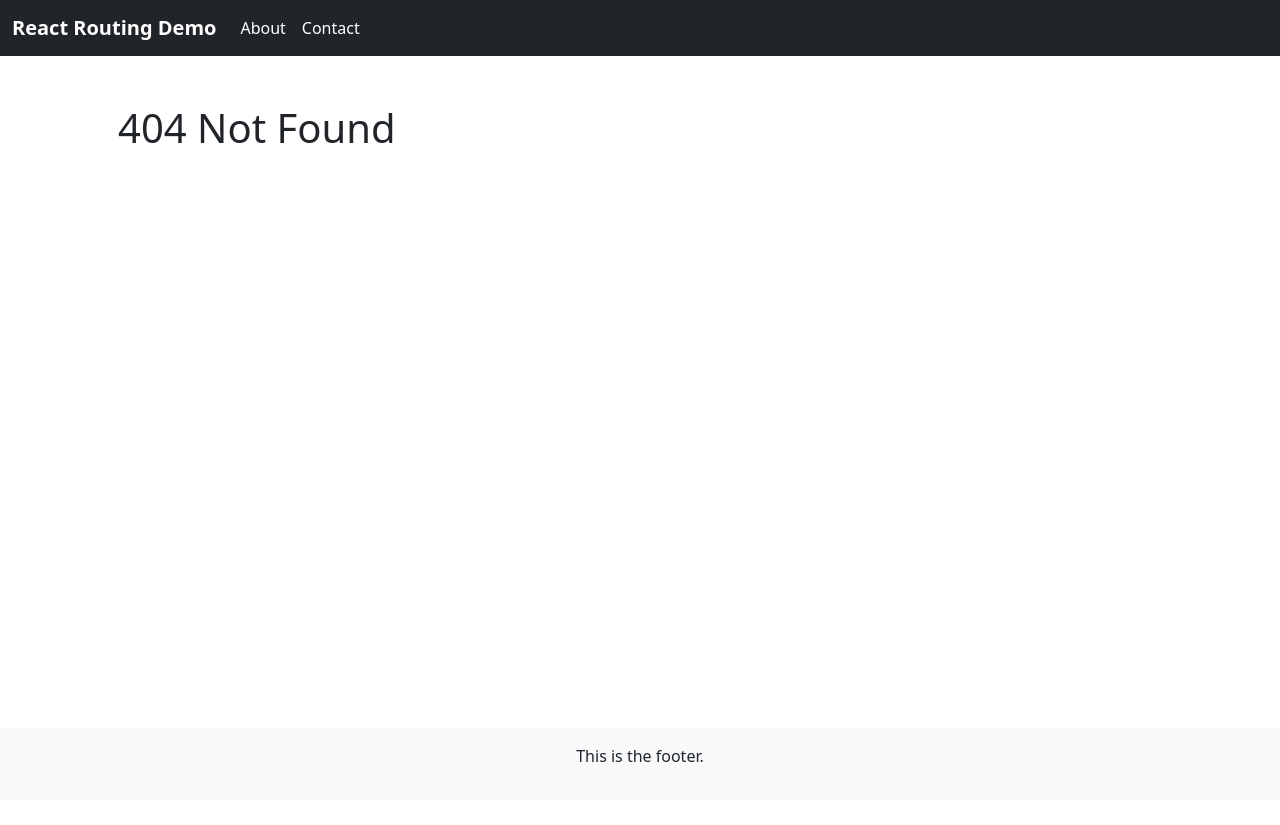
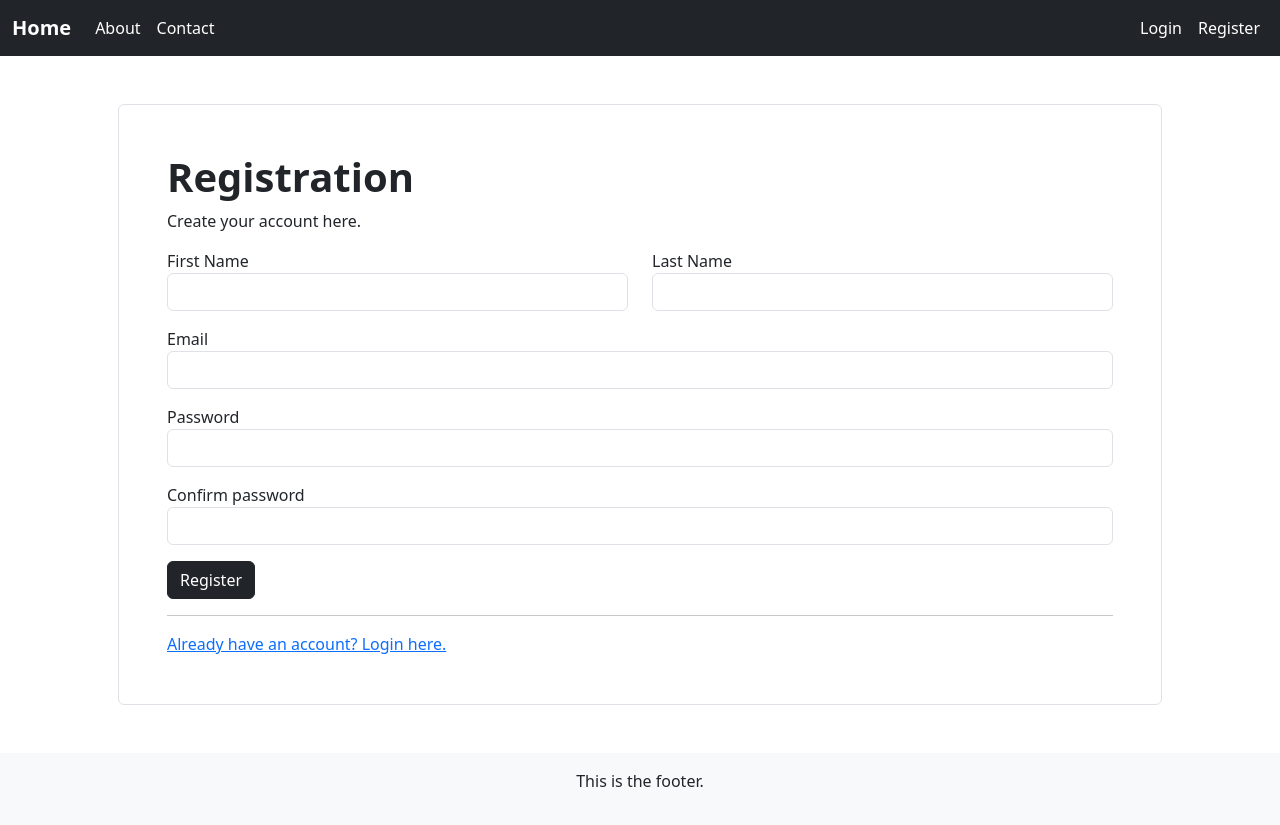
Before and after one commit to bryllim/reactdemo, a React (Vite) app: page /register in a window 1280 px wide. Before the commit this address had no page. Before the commit the page ends 800 px from the top, so only its background shows below. Built offline with nearby package versions, Linux system fonts and the light colour scheme; no server answers.

Commit message:
added authentication

```diff
--- a/src/App.jsx
+++ b/src/App.jsx
@@ -4,6 +4,8 @@ import About from "./pages/About.jsx";
 import Contact from "./pages/Contact.jsx";
 import Home from "./pages/Home.jsx";
 import NotFound from "./pages/NotFound.jsx";
+import Login from "./pages/auth/Login.jsx";
+import Register from "./pages/auth/Register.jsx";
 import 'bootstrap/dist/css/bootstrap.css';
 import 'bootstrap/dist/js/bootstrap.js';
 
@@ -16,6 +18,8 @@ function App() {
           <Route index element={<Home />}/>
           <Route path="about" element={<About />}/>
           <Route path="contact" element={<Contact />}/>
+          <Route path="login" element={<Login />}/>
+          <Route path="register" element={<Register />}/>
           <Route path="*" element={<NotFound/>} />
         </Route>
       </Routes>
--- a/src/pages/Home.jsx
+++ b/src/pages/Home.jsx
@@ -2,6 +2,7 @@ import Student from "./Student";
 import { useState, useEffect } from 'react';
 import { getFirestore, collection, onSnapshot, addDoc, deleteDoc, updateDoc, doc } from "firebase/firestore";
 import firebaseApp from "./firebaseConfig";
+import { getAuth, onAuthStateChanged } from "firebase/auth";
 
 function Home(){
 
@@ -12,8 +13,9 @@ function Home(){
     });
 
     const [studentList, setStudentList] = useState([]);
-
+    const [authenticated, setAuthenticated] = useState(false)
     const [editToggle, setEditToggle] = useState(false);
+    const [userProperties, setUserProperties] = useState({});
 
     useEffect(() => {
 
@@ -39,6 +41,19 @@ function Home(){
         }catch(e){
             alert('Could not fetch student data!')
         }
+
+        const auth = getAuth(firebaseApp);
+
+        onAuthStateChanged(auth, (user) => {
+            if (user) {
+              setAuthenticated(true)
+              console.log(user.providerData);
+              setUserProperties(user);
+            } else {
+              // User is signed out
+              // ...
+            }
+          });
 
 
     }, [])
@@ -113,9 +128,10 @@ function Home(){
 
     }
 
+    if(authenticated){
         return(
             <section>
-            <h1 className="fw-bold">👨🏻‍🎓 Student Records</h1>
+                <h1 className="fw-bold">Hello, {userProperties.displayName}</h1>
                 <p>This is a list of student records.</p>
                 <div className="mb-5 p-5 border">
                     <div className="row">
@@ -202,6 +218,15 @@ function Home(){
 
             </section>
         )
+    }else{
+        return (
+            <section>
+                <h1>Welcome guest!</h1>
+            </section>
+        )
+    }
+
+
 }
 
 export default Home;
--- a/src/pages/Layout.jsx
+++ b/src/pages/Layout.jsx
@@ -1,12 +1,46 @@
-import { Outlet, Link } from "react-router-dom";
+import { Outlet, Link, useNavigate } from "react-router-dom";
+import { useState, useEffect } from 'react';
+import firebaseApp from "./firebaseConfig";
+import { getAuth, onAuthStateChanged, signOut } from "firebase/auth";
 
 function Layout(){
+
+    const [authenticated, setAuthenticated] = useState(false)
+    let navigate = useNavigate();
+
+    useEffect(()=>{
+
+        const auth = getAuth(firebaseApp);
+
+        onAuthStateChanged(auth, (user) => {
+            if (user) {
+                console.log(user.email);
+              setAuthenticated(true)
+              const uid = user.uid;
+            } else {
+              // User is signed out
+              // ...
+            }
+          });
+
+    }, [])
+
+    const logout = () => {
+        const auth = getAuth(firebaseApp);
+        signOut(auth).then(() => {
+            setAuthenticated(false)
+            navigate("/login");
+        }).catch((error) => {
+        // An error happened.
+        });
+    }
+
     return(
         <main className="d-flex flex-column min-vh-100">
             <nav className="navbar navbar-expand-lg bg-dark">
                 <div className="container-fluid">
-                    <Link className="navbar-brand fw-bold text-white" to="/">React Routing Demo</Link>
-                    <button className="navbar-toggler" type="button" data-bs-toggle="collapse" data-bs-target="#navbarNav" aria-controls="navbarNav" aria-expanded="false" aria-label="Toggle navigation">
+                    <Link className="navbar-brand fw-bold text-white" to="/">Home</Link>
+                    <button className="navbar-toggler bg-light" type="button" data-bs-toggle="collapse" data-bs-target="#navbarNav" aria-controls="navbarNav" aria-expanded="false" aria-label="Toggle navigation">
                     <span className="navbar-toggler-icon"></span>
                     </button>
                     <div className="collapse navbar-collapse" id="navbarNav">
@@ -17,6 +51,24 @@ function Layout(){
                         <li className="nav-item">
                             <Link className="nav-link text-white" to="contact">Contact</Link>
                         </li>
+
+
+                    </ul>
+                    <ul className="navbar-nav ms-auto">
+                    { authenticated
+                            ?
+                            <li className="nav-item">
+                                <Link className="nav-link text-white" onClick={logout} >Logout</Link>
+                            </li>
+                            :
+                            <>
+                             <li className="nav-item">
+                            <Link className="nav-link text-white" to="login">Login</Link>
+                            </li><li className="nav-item">
+                                <Link className="nav-link text-white" to="register">Register</Link>
+                            </li>
+                            </>
+                        }
                     </ul>
                     </div>
                 </div>
--- /dev/null
+++ b/src/pages/auth/Login.jsx
@@ -0,0 +1,48 @@
+import {Link, useNavigate} from 'react-router-dom';
+import { getAuth, signInWithEmailAndPassword } from "firebase/auth";
+import firebaseApp from "../firebaseConfig";
+import { useState } from 'react';
+
+function Login(){
+
+    const [email, setEmail] = useState('');
+    const [password, setPassword] = useState('');
+
+    let navigate = useNavigate();
+
+    const handleLogin = () => {
+
+        if (email !== '' && password !== '') {
+            const auth = getAuth(firebaseApp);
+            signInWithEmailAndPassword(auth, email, password)
+              .then((userCredential) => {
+                // Signed in
+                const user = userCredential.user;
+                navigate("/");
+                // ...
+              })
+              .catch((error) => {
+                alert(error);
+              });
+        }else{
+            alert("Incorrect or missing credentials!")
+        }
+
+    }
+
+    return(
+        <div className="container border p-5 rounded">
+            <h1 className="fw-bold">Login</h1>
+            <p>Enter your email and password to login.</p>
+            <label htmlFor="email">Email</label>
+            <input id="email" type="email" className="form-control" onChange={(e)=>setEmail(e.target.value)} value={email} />
+            <label htmlFor="password" className="mt-3">Password</label>
+            <input id="password" type="password" className="form-control" onChange={(e)=>setPassword(e.target.value)} value={password} />
+            <button className="btn btn-dark mt-3" onClick={()=>handleLogin()}>Login</button>
+            <hr />
+            <Link to="/register">Don't have an account? Register here.</Link>
+        </div>
+    )
+}
+
+export default Login;
--- /dev/null
+++ b/src/pages/auth/Register.jsx
@@ -0,0 +1,65 @@
+import {Link, useNavigate} from 'react-router-dom';
+import { getAuth, createUserWithEmailAndPassword, updateProfile } from "firebase/auth";
+import firebaseApp from "../firebaseConfig";
+import { useState } from 'react';
+
+function Register(){
+
+    const [firstname, setFirstname] = useState('');
+    const [lastname, setLastname] = useState('');
+    const [email, setEmail] = useState('');
+    const [password, setPassword] = useState('');
+    const [confirmPassword, setConfirmPassword] = useState('');
+    let navigate = useNavigate();
+    const handleRegistration = () => {
+
+        if (lastname !== '' && firstname !== '' && email !== '' && password !== '' && confirmPassword !== '' && password === confirmPassword) {
+            const auth = getAuth(firebaseApp);
+            createUserWithEmailAndPassword(auth, email, password)
+            .then((userCredential) => {
+                // Signed up
+                const user = userCredential.user;
+
+                updateProfile(auth.currentUser, {
+                    displayName: firstname + " " + lastname
+                  });
+                navigate("/");
+
+            })
+            .catch((error) => {
+                alert(error)
+            });
+        }else{
+            alert("Incorrect or missing credentials!")
+        }
+
+    }
+
+    return(
+        <div className="container border p-5 rounded">
+            <h1 className="fw-bold">Registration</h1>
+            <p>Create your account here.</p>
+            <div className="row mb-3">
+                <div className="col-md-6">
+                    <label htmlFor="firstname">First Name</label>
+                    <input id="firstname" type="text" className="form-control" onChange={(e)=>setFirstname(e.target.value)} value={firstname} />
+                </div>
+                <div className="col-md-6">
+                    <label htmlFor="lastname">Last Name</label>
+                    <input id="lastname" type="text" className="form-control" onChange={(e)=>setLastname(e.target.value)} value={lastname} />
+                </div>
+            </div>
+            <label htmlFor="email">Email</label>
+            <input id="email" type="email" className="form-control" onChange={(e)=>setEmail(e.target.value)} value={email} />
+            <label htmlFor="password" className="mt-3">Password</label>
+            <input id="password" type="password" className="form-control" onChange={(e)=>setPassword(e.target.value)} value={password} />
+            <label htmlFor="confirmPassword" className="mt-3">Confirm password</label>
+            <input id="confirmPassword" type="password" className="form-control" onChange={(e)=>setConfirmPassword(e.target.value)} value={confirmPassword} />
+            <button className="btn btn-dark mt-3" onClick={handleRegistration}>Register</button>
+            <hr />
+            <Link to="/login">Already have an account? Login here.</Link>
+        </div>
+    )
+}
+
+export default Register;
```
Lines whose indentation alone changed are shown as unchanged.
